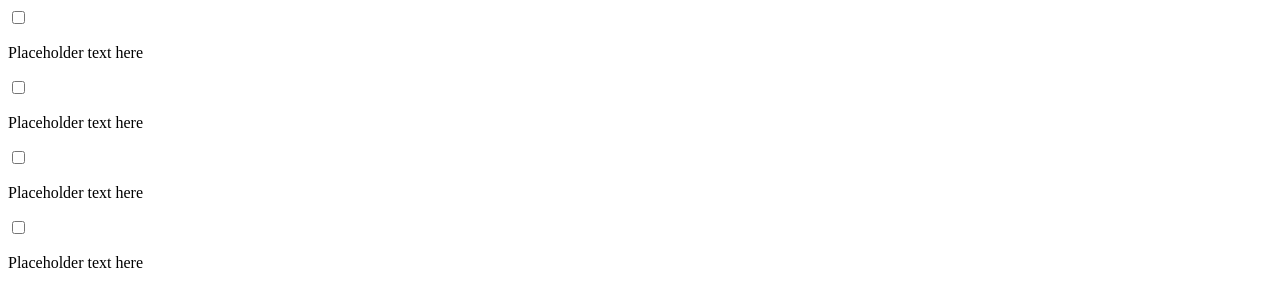
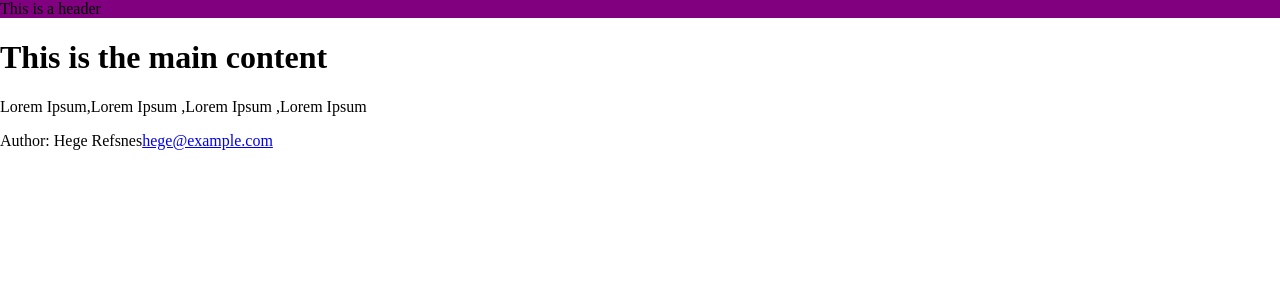
Before and after one commit to Luijom98/ReactJS_Course, a React (Create React App) app: page / in a window 1280 px wide. Shown: the top 306 px of the page. Built offline with nearby package versions, Linux system fonts and the light colour scheme.

Commit message:
css styling to header component

```diff
--- /dev/null
+++ b/components/Header.js
@@ -0,0 +1,11 @@
+import React from "react";
+
+function Header() {
+  return (
+    <div>
+      <header className="navbar">This is a header</header>
+    </div>
+  );
+}
+
+export default Header;
--- a/src/FullComponent.js
+++ b/src/FullComponent.js
@@ -1,12 +1,12 @@
 import React from "react";
 import MainContent from "../components/MainContent";
-import NavBar from "/components/NavBar";
 import Footer from "/components/Footer";
+import Header from "/components/Header";
 
 function FullComponent() {
   return (
     <div>
-      <NavBar />
+      <Header />
       <MainContent />
       <Footer />
     </div>
--- a/src/index.js
+++ b/src/index.js
@@ -1,5 +1,7 @@
 import React from "react";
 import ReactDOM from "react-dom";
 import App from "./App";
+import FullComponent from "./FullComponent";
+import "./styles.css";
 
-ReactDOM.render(<App />, document.getElementById("root"));
+ReactDOM.render(<FullComponent />, document.getElementById("root"));
--- a/src/styles.css
+++ b/src/styles.css
@@ -1,4 +1,7 @@
-.App {
-  font-family: sans-serif;
-  text-align: center;
+body {
+  margin: 0;
 }
+
+.navbar {
+  background-color: purple;
+}
```
